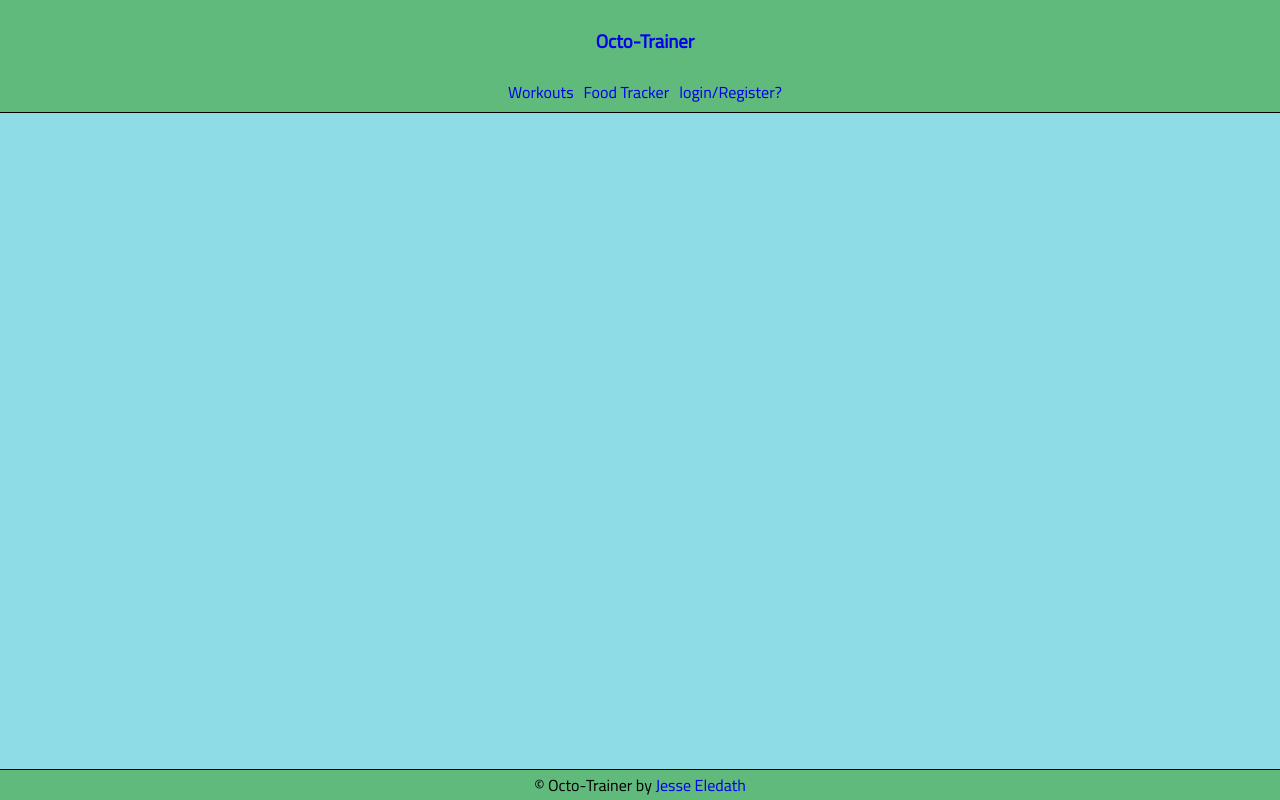
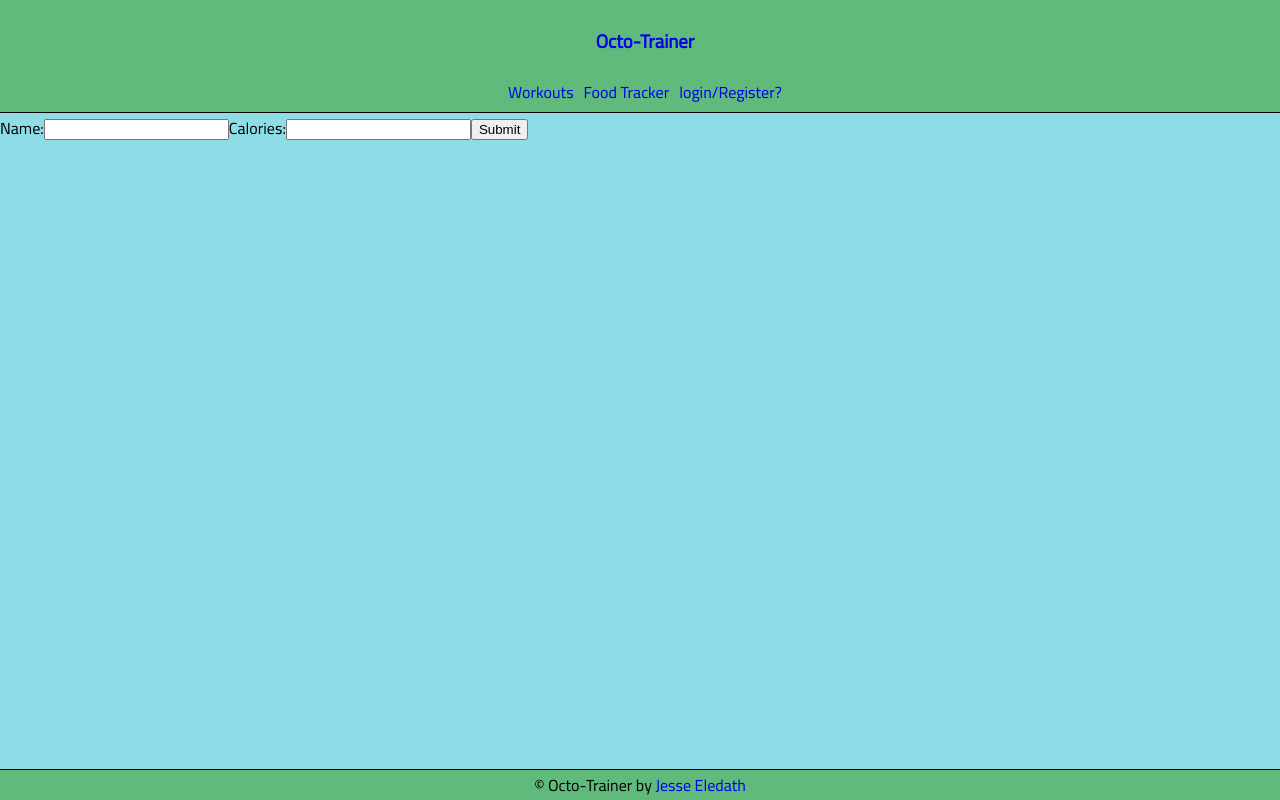
Before and after one commit to JesseEledath/Octo-engine, a React (Create React App) app in the folder client/: page /food/new in a window 1280 px wide. Built offline with nearby package versions, Linux system fonts and the light colour scheme; the HTML template or start-up script is replaced by a standard one.

Commit message:
added food form

```diff
--- a/client/src/Screens/AddFood.jsx
+++ b/client/src/Screens/AddFood.jsx
@@ -1,10 +1,50 @@
-import React from 'react';
+import React from "react";
+import { useState } from "react";
+import { postFood } from '../Services/food'
+import { useHistory} from 'react-router-dom'
+function AddFood(props) {
+  const [formData, setFormData] = useState({
+    food_name: "",
+    calories: "",
+  });
+  const { food_name, calories } = formData;
+  const history = useHistory()
 
-function AddFood(props) {
+  const handleChange = (e) => {
+    const { name, value } = e.target;
+    setFormData((prevState) => ({
+      ...prevState,
+      [name]: value,
+    }));
+  };
+  const handleSubmit = async (e) => {
+    e.preventDefault();
+    await postFood(formData)
+    history.push('/foods')
+}
   return (
-    <div>
+    <form onSubmit={handleSubmit}>
+      <label>
+        Name:
+        <input
+          type="text"
+          value={food_name}
+          name="food_name"
+          onChange={handleChange}
+        />
+      </label>
 
-    </div>
+      <label>
+        Calories:
+        <input
+          type="text"
+          value={calories}
+          name="calories"
+          onChange={handleChange}
+        />
+      </label>
+      <button> Submit </button>
+    </form>
   );
 }
 
```
Also changed, not shown: 1 other file (tests, documents, lock files or other folders).
